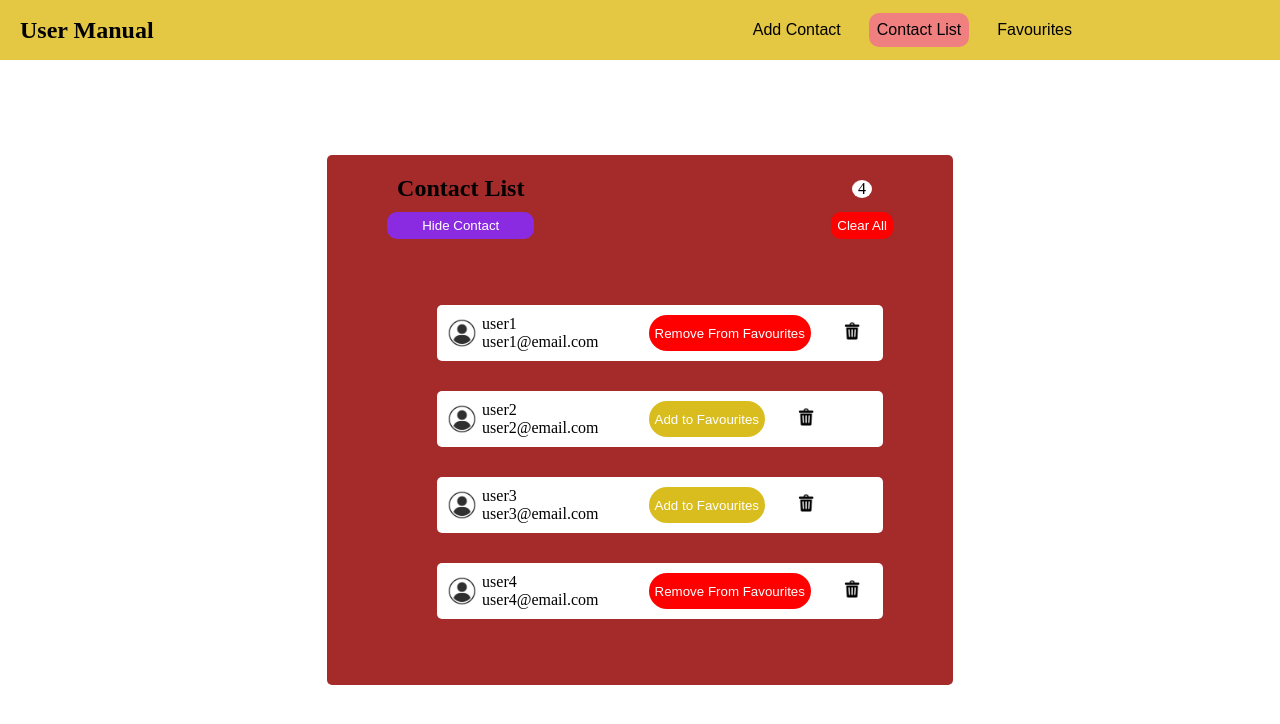
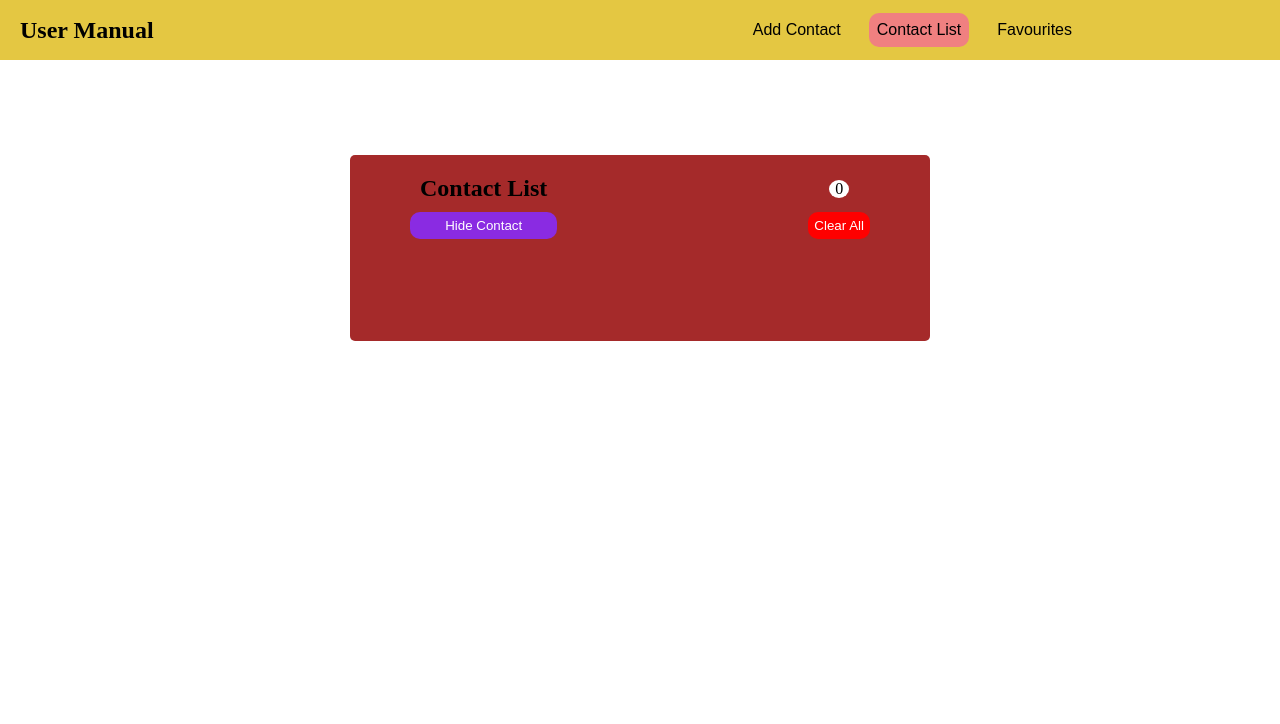
Before and after one commit to Manishcicada/contactApp, a React (Vite) app: page / in a window 1280 px wide. Shown: the top 724 px of the page. Built offline with nearby package versions, Linux system fonts and the light colour scheme.

Commit message:
Added the dataSlice in order to show and data and modify it. Also added utility folder for the functions used in dataSlice

```diff
--- a/src/components/User/User.jsx
+++ b/src/components/User/User.jsx
@@ -3,15 +3,28 @@ import userImage from '../../assets/user.png';
 import deleteUser from '../../assets/deleteUser.png';
 import Modal from '../Modal/Modal';
 
+import { useDispatch } from 'react-redux';
+import { dataActions } from '../../store/dataSlice';
+
 import { useState } from 'react';
 
 export default function User({ userName, userEmail, favourite }) {
 
+  const dispatch = useDispatch();
   const [open, setOpen] = useState();
 
   function handleDeleteUser(){
-    //
+    dispatch(dataActions.removeData({name: userName, email: userEmail, favourite}));
     setOpen(false);
+  }
+
+  function handleFavourite(){
+    if(!favourite){
+      dispatch(dataActions.addToFavourite({name: userName, email: userEmail, favourite}));
+    }
+    else{
+      dispatch(dataActions.removeFromFavourite({name: userName, email: userEmail, favourite}));
+    }
   }
 
   return (
@@ -25,7 +38,12 @@ export default function User({ userName, userEmail, favourite }) {
           </span>
         </div>
         <div className={classes.actionButtons}>
-          <button className={favourite?classes.favourite:classes.addToFavourites}>{favourite ? 'Remove From Favourites' : 'Add to Favourites'}</button>
+          <button
+            className={favourite?classes.favourite:classes.addToFavourites}
+            onClick={handleFavourite}
+            >
+            {favourite ? 'Remove From Favourites' : 'Add to Favourites'}
+          </button>
           <button
             className={classes.deleteButton}
             onClick={()=>setOpen(true)}
--- a/src/components/User/UserBlock.jsx
+++ b/src/components/User/UserBlock.jsx
@@ -2,11 +2,11 @@ import classes from './UserBlock.module.css';
 
 import User from "./User.jsx";
 
-export default function UserBlock({DUMMY_DATA}){
+export default function UserBlock({data}){
   return (
     <main className = {classes.main}>
       <ul>
-        {DUMMY_DATA.map(user=>(
+        {data.map(user=>(
           <li key={user.id}>
             <User
             userName={user.name}
--- a/src/components/addContact/AddContact.jsx
+++ b/src/components/addContact/AddContact.jsx
@@ -1,14 +1,21 @@
 import classes from './AddContact.module.css';
-import { useState } from 'react';
+import { useDispatch } from 'react-redux';
+
+import { dataActions } from '../../store/dataSlice';
 
 export default function AddContact() {
 
+  const dispatch = useDispatch();
+
   function handleSubmit(event){
     event.preventDefault();
-    console.log("Submitted");
 
     const fd = new FormData(event.target);
-    const data = Object.fromEntries(fd.entries());
+    const res = Object.fromEntries(fd.entries());
+    const id = Math.random();
+    const data = {...res, favourite: false, id: id};
+
+    dispatch(dataActions.addData(data));
   }
 
   return (
--- a/src/components/contact-list/ContactList.jsx
+++ b/src/components/contact-list/ContactList.jsx
@@ -1,30 +1,31 @@
 import classes from './ContactList.module.css';
 import UserBlock from '../User/UserBlock.jsx';
 import Modal from '../Modal/Modal.jsx';
+import { dataActions } from '../../store/dataSlice.js';
 
 import { useState } from 'react';
-
-const DUMMY_DATA = [
-  { name: 'user1', email: 'user1@email.com', id: Math.random(),favourite: true },
-  { name: 'user2', email: 'user2@email.com', id: Math.random(),favourite: false },
-  { name: 'user3', email: 'user3@email.com', id: Math.random(),favourite: false },
-  { name: 'user4', email: 'user4@email.com', id: Math.random(),favourite: true },
-];
+import { useSelector } from 'react-redux';
+import { useDispatch } from 'react-redux';
 
 export default function ContactList() {
 
-  const number = DUMMY_DATA.length;
+  const data = useSelector(state=>state.data);
+  console.log(data);
+  const dispatch = useDispatch();
+  const number = data.length;
 
   const[open, setOpen] = useState(false);
   const[hide, setHide] = useState(false);
 
   function handleClearAll(){
+    console.log('cleared');
+    dispatch(dataActions.clearAll());
     setOpen(false);
   }
 
   return (
     <>
-      <header className={hide?classes.headerOnHide:classes.header}>
+      <header className={(hide|| number<1)?classes.headerOnHide:classes.header}>
         <div className={classes.contactList}>
           <h2>Contact List</h2>
           <button
@@ -39,7 +40,7 @@ export default function ContactList() {
         </div>
 
       </header>
-      {!hide && <UserBlock DUMMY_DATA={DUMMY_DATA} />}
+      {!hide && <UserBlock data={data} />}
       <Modal
       open = {open}
       setOpen={setOpen}
--- a/src/components/favourites/Favourites.jsx
+++ b/src/components/favourites/Favourites.jsx
@@ -1,26 +1,22 @@
 import { filterFavourite } from "../../util/util";
 import UserBlock from "../User/UserBlock";
 import classes from './Favourites.module.css';
-
-const DUMMY_DATA = [
-  { name: 'user1', email: 'user1@email.com', id: Math.random(),favourite: true },
-  { name: 'user2', email: 'user2@email.com', id: Math.random(),favourite: false },
-  { name: 'user3', email: 'user3@email.com', id: Math.random(),favourite: false },
-  { name: 'user4', email: 'user4@email.com', id: Math.random(),favourite: true },
-];
+import { useSelector } from "react-redux";
 
 export default function Favourites(){
 
-  const data = filterFavourite(DUMMY_DATA);
+  const data = useSelector(state=>state.data);
 
-  const number = data.length;
+  const favData = filterFavourite(data);
+
+  const number = favData.length;
   return (
     <>
-      <header className={classes.header}>
+      <header className={number< 1? classes.noData :classes.header}>
         <h2>Favourites</h2>
         <div className= {classes.counter}><span>{number}</span></div>
       </header>
-      <UserBlock DUMMY_DATA={data}/>
+      <UserBlock data={favData}/>
     </>
   );
 }
--- a/src/components/favourites/Favourites.module.css
+++ b/src/components/favourites/Favourites.module.css
@@ -1,8 +1,13 @@
-.header{
+.header,
+.noData{
   display: flex;
   justify-content: space-between;
   align-items: center;
   margin-top: 20px;
+}
+
+.noData{
+  width: 460px;
 }
 
 .header h2{
@@ -19,3 +24,9 @@
   align-items: center;
   justify-content: center;
 }
+
+@media all and (max-width: 480px){
+  .noData{
+    width: 370px;
+  }
+}
--- a/src/store/activePage.js
+++ b/src/store/activePage.js
@@ -1,5 +1,7 @@
 import {createSlice} from '@reduxjs/toolkit';
 import { configureStore } from '@reduxjs/toolkit';
+
+import { dataReducer } from './dataSlice';
 
 const initialPage = {page: 'ContactList'};
 
@@ -16,6 +18,7 @@ const pageSlice = createSlice({
 const store = configureStore({
   reducer: {
     page: pageSlice.reducer,
+    data: dataReducer,
   }
 });
 
--- /dev/null
+++ b/src/store/dataSlice.js
@@ -0,0 +1,35 @@
+import { createSlice } from "@reduxjs/toolkit";
+import { findIndexOfUser, removeDataUtil } from "../util/util";
+
+const data = [];
+
+const dataSlice = createSlice({
+  name: 'data',
+  initialState: data,
+  reducers:{
+    addData(state, action){
+      state = state.push(action.payload);
+    },
+
+    removeData(state,action){
+      return removeDataUtil(action.payload,state);
+    },
+
+    addToFavourite(state, action){
+      const index = findIndexOfUser(action.payload,state);
+      state[index].favourite = true;
+    },
+
+    removeFromFavourite(state, action){
+      const index = findIndexOfUser(action.payload,state);
+      state[index].favourite = false
+    },
+
+    clearAll(){
+      return [];
+    }
+  }
+});
+
+export const dataReducer = dataSlice.reducer;
+export const dataActions = dataSlice.actions;
--- a/src/util/util.js
+++ b/src/util/util.js
@@ -2,3 +2,13 @@ export function filterFavourite(data){
   const favourites = data.filter(item=> item.favourite);
   return favourites;
 }
+
+export function removeDataUtil(data, state){
+  const newState = state.filter(entry=> entry.email!==data.email);
+  return newState;
+}
+
+export function findIndexOfUser(data, state){
+  const index = state.findIndex(value=> value.email === data.email);
+  return index;
+}
```
